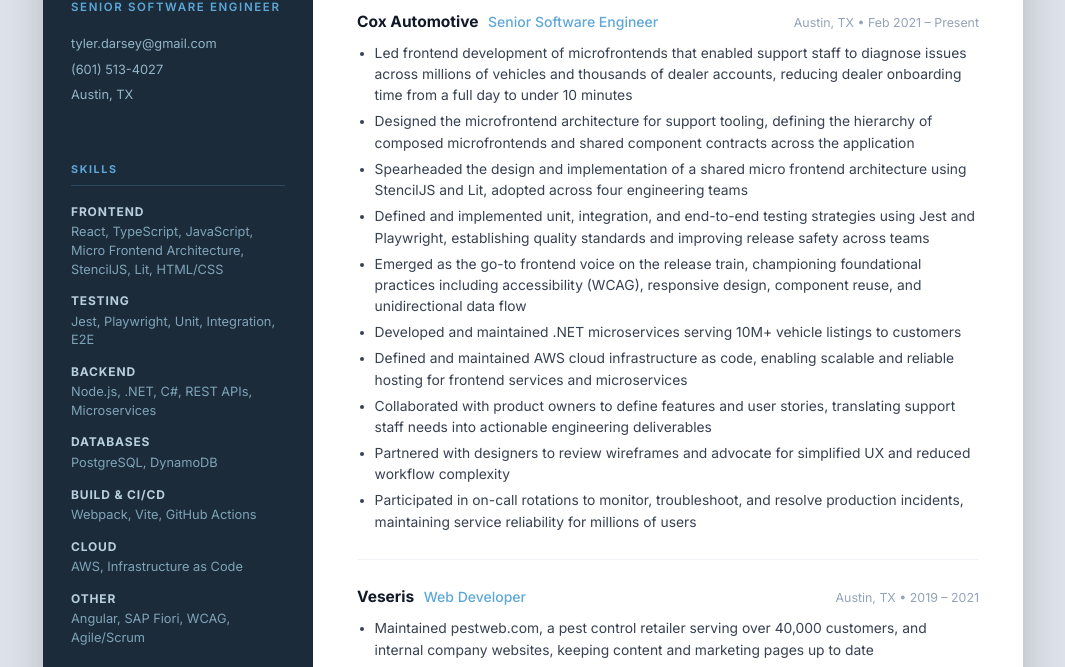
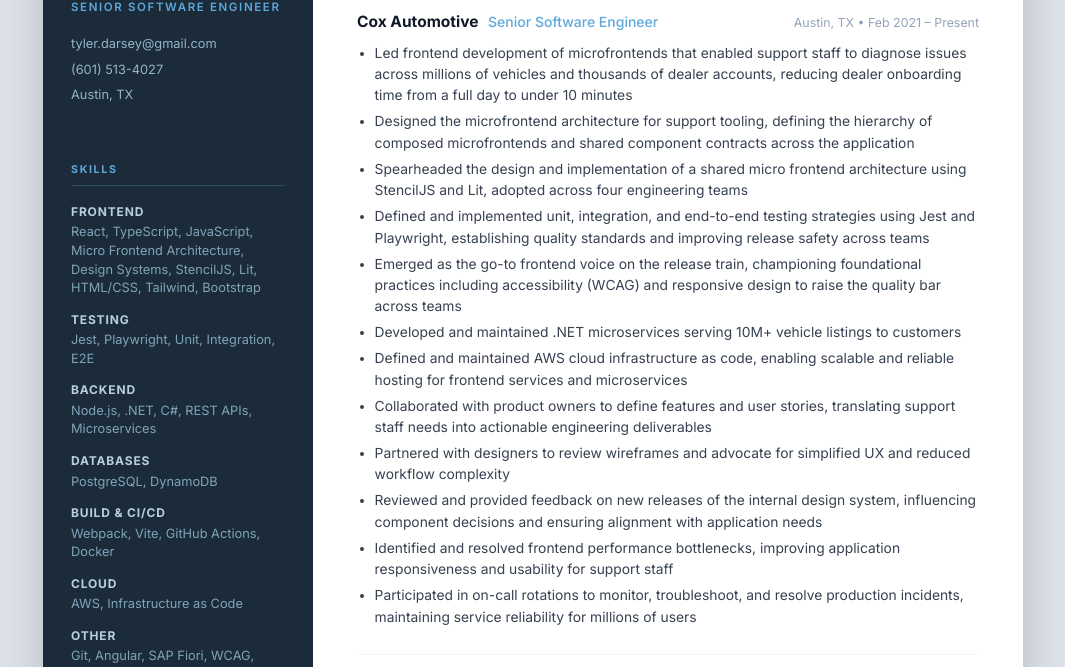
Before and after one commit to lebull/lebull.github.io, a website: page docs/index.html in a window 1280 px wide. Shown: the part 115-782 px from the top of the page, without its empty margins (107-1172 px from the left). Drawn offline with Linux system fonts and the light colour scheme.

Commit message:
Add extra stuff

```diff
--- a/docs/index.html
+++ b/docs/index.html
@@ -29,7 +29,7 @@
         <dl class="skills-list">
           <div class="skill-row">
             <dt>Frontend</dt>
-            <dd>React, TypeScript, JavaScript, Micro Frontend Architecture, StencilJS, Lit, HTML/CSS</dd>
+            <dd>React, TypeScript, JavaScript, Micro Frontend Architecture, Design Systems, StencilJS, Lit, HTML/CSS, Tailwind, Bootstrap</dd>
           </div>
           <div class="skill-row">
             <dt>Testing</dt>
@@ -45,7 +45,7 @@
           </div>
           <div class="skill-row">
             <dt>Build &amp; CI/CD</dt>
-            <dd>Webpack, Vite, GitHub Actions</dd>
+            <dd>Webpack, Vite, GitHub Actions, Docker</dd>
           </div>
           <div class="skill-row">
             <dt>Cloud</dt>
@@ -53,7 +53,7 @@
           </div>
           <div class="skill-row">
             <dt>Other</dt>
-            <dd>Angular, SAP Fiori, WCAG, Agile/Scrum</dd>
+            <dd>Git, Angular, SAP Fiori, WCAG, Agile/Scrum</dd>
           </div>
         </dl>
       </section>
@@ -85,11 +85,13 @@
             <li>Designed the microfrontend architecture for support tooling, defining the hierarchy of composed microfrontends and shared component contracts across the application</li>
             <li>Spearheaded the design and implementation of a shared micro frontend architecture using StencilJS and Lit, adopted across four engineering teams</li>
             <li>Defined and implemented unit, integration, and end-to-end testing strategies using Jest and Playwright, establishing quality standards and improving release safety across teams</li>
-            <li>Emerged as the go-to frontend voice on the release train, championing foundational practices including accessibility (WCAG), responsive design, component reuse, and unidirectional data flow</li>
+            <li>Emerged as the go-to frontend voice on the release train, championing foundational practices including accessibility (WCAG) and responsive design to raise the quality bar across teams</li>
             <li>Developed and maintained .NET microservices serving 10M+ vehicle listings to customers</li>
             <li>Defined and maintained AWS cloud infrastructure as code, enabling scalable and reliable hosting for frontend services and microservices</li>
             <li>Collaborated with product owners to define features and user stories, translating support staff needs into actionable engineering deliverables</li>
             <li>Partnered with designers to review wireframes and advocate for simplified UX and reduced workflow complexity</li>
+            <li>Reviewed and provided feedback on new releases of the internal design system, influencing component decisions and ensuring alignment with application needs</li>
+            <li>Identified and resolved frontend performance bottlenecks, improving application responsiveness and usability for support staff</li>
             <li>Participated in on-call rotations to monitor, troubleshoot, and resolve production incidents, maintaining service reliability for millions of users</li>
           </ul>
         </article>
```
Also changed, not shown: source.md (+6 -4 lines).
